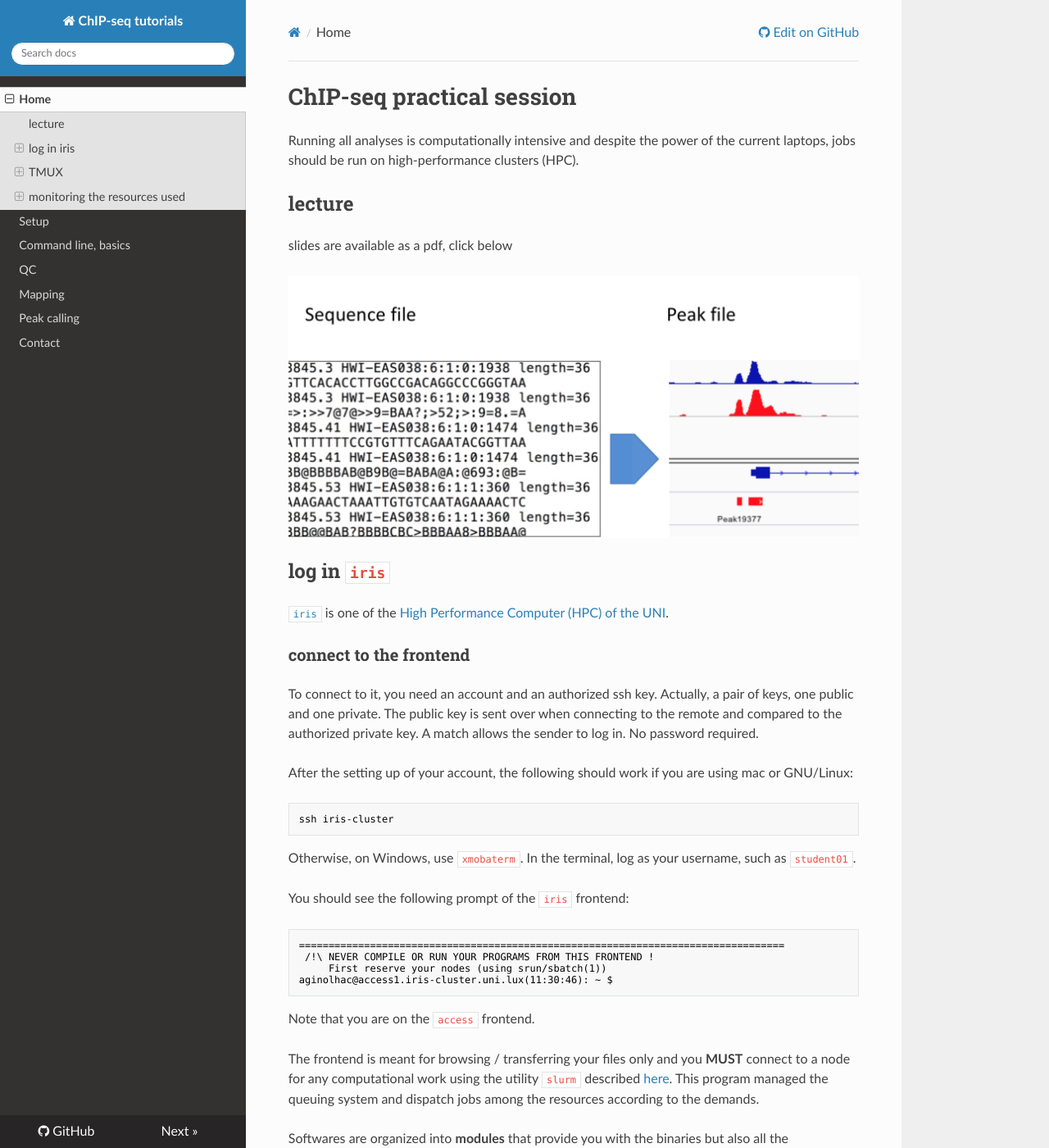
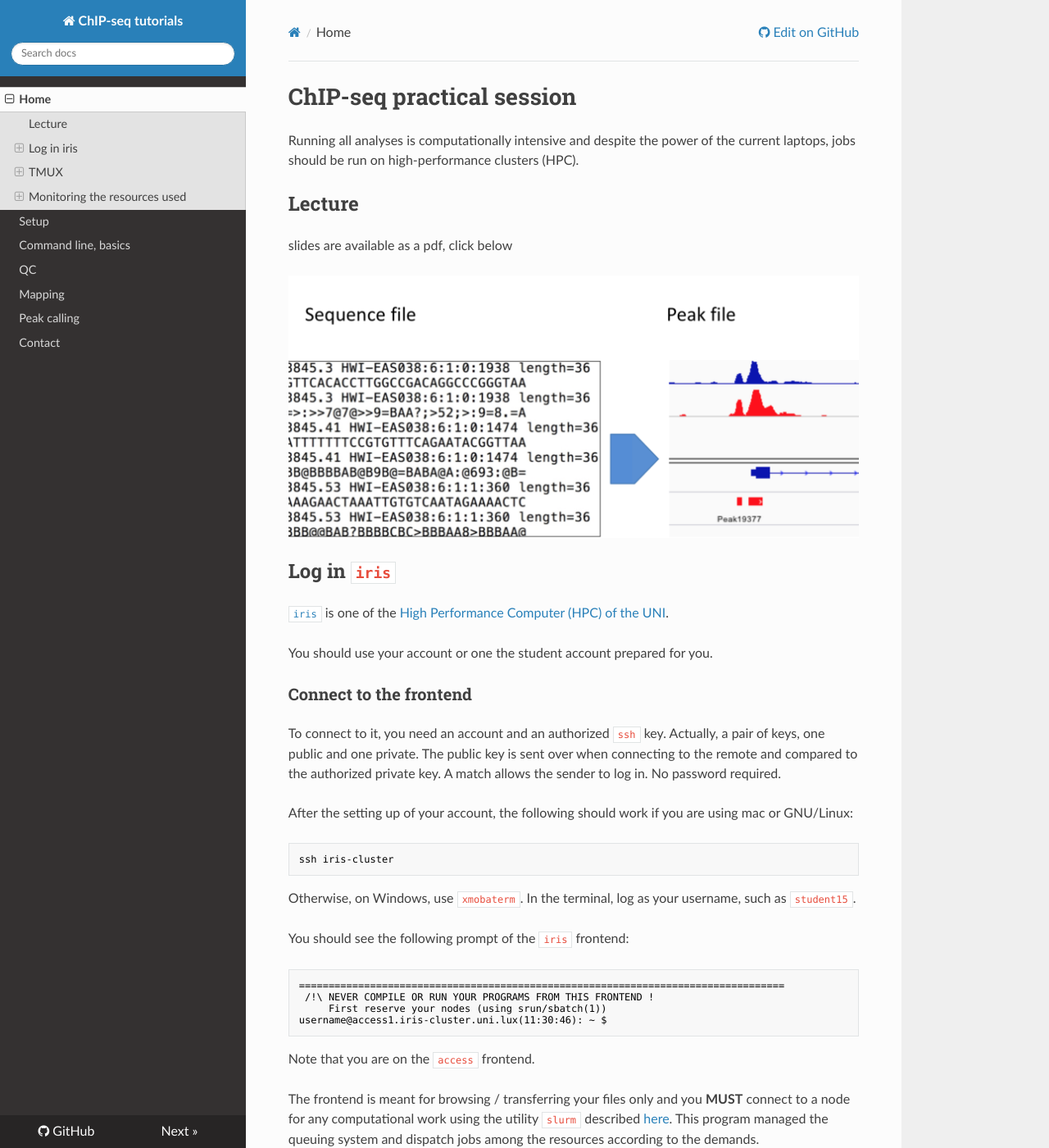
Before and after one commit to ginolhac/chip-seq, an MkDocs documentation site: the page built from docs/index.md, in a window 1280 px wide and 1400 px high. Shown: the whole window at 82% size. Built offline with MkDocs 1.6.1, drawn with Linux system fonts in a browser that asks for light colours; nearby versions of some CDN libraries; some of the changed text lies outside the part shown.

````diff
--- a/docs/index.md
+++ b/docs/index.md
@@ -3,30 +3,32 @@
 Running all analyses is computationally intensive and despite the power of the current laptops, jobs should be run on high-performance clusters (HPC).
 
 
-## lecture
+## Lecture
 
 slides are available as a pdf, click below
 
 [![](https://rawgit.com/ginolhac/chip-seq/master/slides.png)](https://rawgit.com/ginolhac/chip-seq/master/chip-seq.pdf)
 
 
-## log in `iris`
+## Log in `iris`
 
-[`iris`](https://hpc.uni.lu/systems/iris/) is one of the [High Performance Computer (HPC) of the UNI](https://hpc.uni.lu).
+[`iris`](https://hpc-docs.uni.lu/systems/iris/) is one of the [High Performance Computer (HPC) of the UNI](https://hpc.uni.lu).
 
-### connect to the frontend
+You should use your account or one the student account prepared for you.
 
-To connect to it, you need an account and an authorized ssh key. Actually, a pair of keys, one public and one private.
+### Connect to the frontend
+
+To connect to it, you need an account and an authorized `ssh` key. Actually, a pair of keys, one public and one private.
 The public key is sent over when connecting to the remote and compared to the authorized private key.
 A match allows the sender to log in. No password required.
 
 After the setting up of your account, the following should work if you are using mac or GNU/Linux:
 
-```
+```bash
 ssh iris-cluster
 ```
 
-Otherwise, on Windows, use `xmobaterm`. In the terminal, log as your username, such as `student01`.
+Otherwise, on Windows, use `xmobaterm`. In the terminal, log as your username, such as `student15`.
 
 You should see the following prompt of the `iris` frontend:
 
@@ -34,18 +36,16 @@ You should see the following prompt of the `iris` frontend:
 ==================================================================================
  /!\ NEVER COMPILE OR RUN YOUR PROGRAMS FROM THIS FRONTEND !
      First reserve your nodes (using srun/sbatch(1))
-aginolhac@access1.iris-cluster.uni.lux(11:30:46): ~ $
+username@access1.iris-cluster.uni.lux(11:30:46): ~ $
 ```
-
 
 Note that you are on the `access` frontend.
 
 The frontend is meant for browsing / transferring your files only and you **MUST** connect to a node for any computational work
-using the utility `slurm` described [here](https://hpc.uni.lu/users/docs/slurm.html). This program managed the queuing system and dispatch jobs among the resources according to the demands.
+using the utility `slurm` described [here](https://hpc-docs.uni.lu/slurm/). This program managed the queuing system and dispatch jobs among the resources according to the demands.
 
 Softwares are organized into **modules** that provide you with the binaries but also all the environment required for their running processes.
 However, we will use a [container](https://www.docker.com/resources/what-container) that will ease our analyses.
-
 
 The login procedure can be depicted as:
 
@@ -142,13 +142,13 @@ Without entering into the details of [submitting a job](https://hpc.uni.lu/users
 
 Once logged in, the prompt changes for:
 
-```
-aginolhac@iris-001(11:17:55)
+```bash
+username@iris-001(11:17:55)
 ```
 
 where you see the node you are logged to (here `iris-001`).
 
-## monitoring the resources used
+## Monitoring the resources used
 
 On a shared cluster, you have to take care of **three** things:
 
@@ -194,7 +194,7 @@ Please worry if only few Mb are available on the disk you are planning to write
 
 check also your own quota with `df-ulhpc` on the frontend.
 
-### closing connection
+### Closing connection
 
 When you are done, you can kill yourself your job by either doing `CTRL + D` or typing `exit`.
 That will free your booked resources for others. Once done, you will still log on the frontend and normally inside a `tmux`.
--- a/mkdocs.yml
+++ b/mkdocs.yml
@@ -1,7 +1,7 @@
 site_name: ChIP-seq tutorials
 nav:
 - Home: index.md
-- Setup: install.md
+- Setup: snakemake.md
 - "Command line, basics": cli.md
 - QC: fastqc.md
 - Mapping: mapping.md
````
Also changed, not shown: other parts of docs/index.md (+10 -10 lines), docs/cli.md (+2 -2 lines), docs/install.md (+4 -3 lines), snakemake.md (added, +97 -0 lines).
